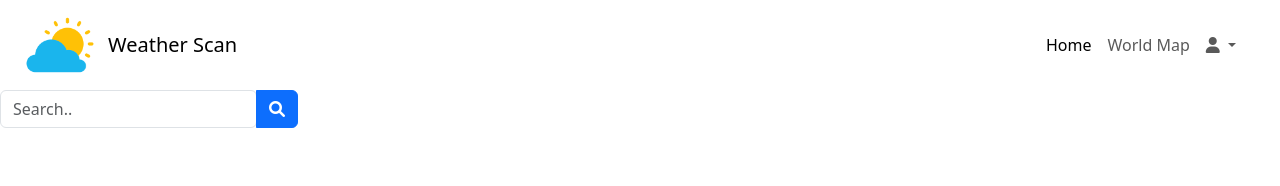
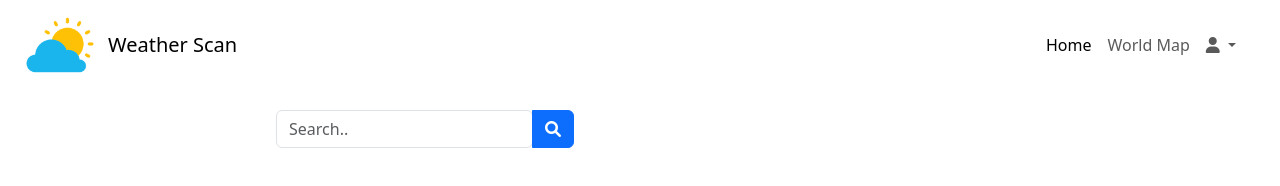
Before and after one commit to saumethan272/Weather, a website: page index.html in a window 1280 px wide. Drawn offline with nearby package versions, Linux system fonts and the light colour scheme; no server answers.

Commit message:
added css for weather data and searchbar

```diff
--- a/css/style.css
+++ b/css/style.css
@@ -1,3 +1,11 @@
 nav img {
     width: 80px;
 }
+
+main {
+    padding-left: 20%;
+}
+
+#user-input{
+    padding: 20px;
+}
```
